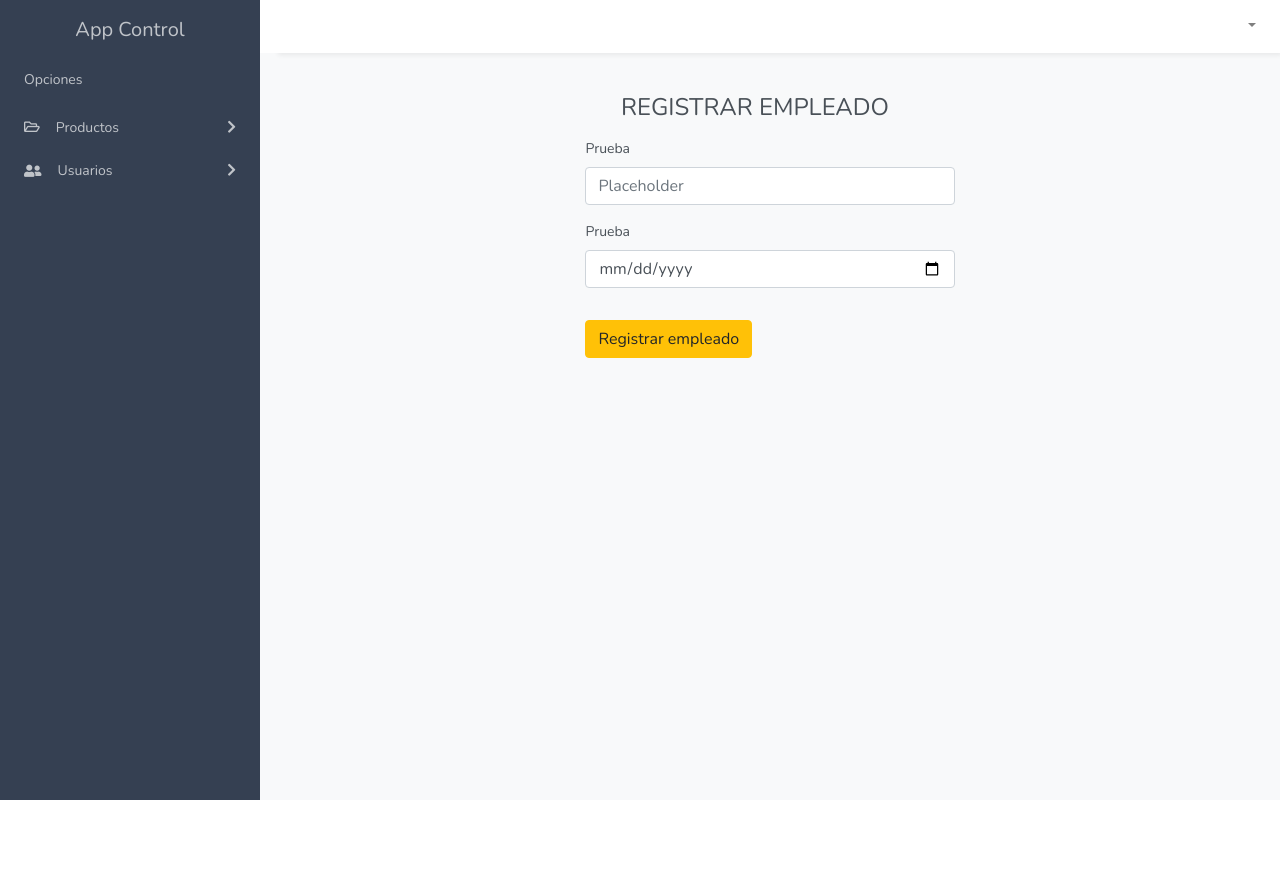
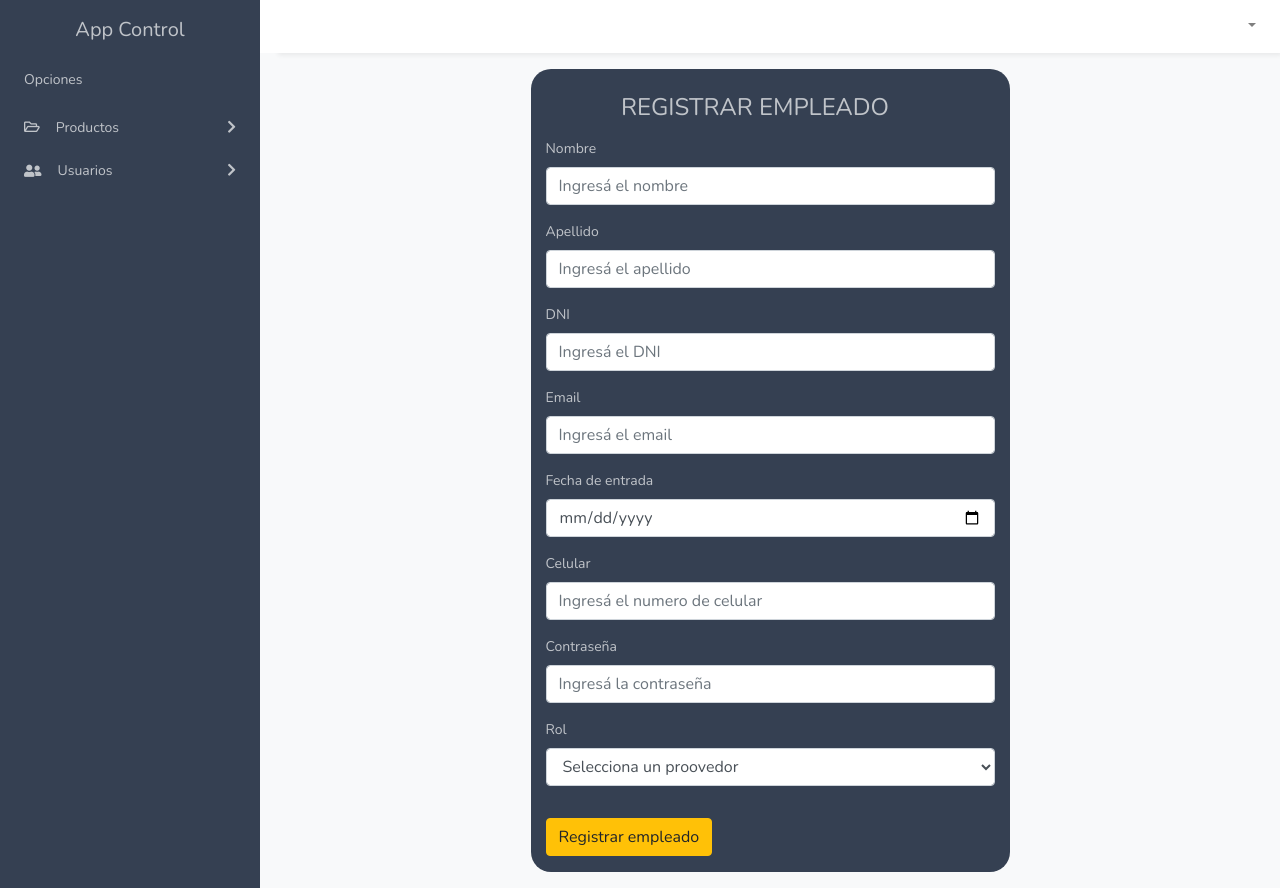
Before and after one commit to correafederico25/stock-system-frontend, a React (Create React App) app: page /dashboard/add-users in a window 1280 px wide. Before the commit the page ends 800 px from the top, so only its background shows below. Built offline with nearby package versions, Linux system fonts and the light colour scheme; no server answers; sample sign-in values are in the browser's storage.

Commit message:
input with select

```diff
--- a/src/App.css
+++ b/src/App.css
@@ -259,3 +259,15 @@ background-image: linear-gradient(180deg,#4e73df 10%,#224abe 100%);
     box-shadow: 0em -3em 0 0, 2em -2em 0 -1em, 3em 0 0 -1em, 2em 2em 0 -1em, 0 3em 0 -1em, -2em 2em 0 0, -3em 0em 0 0, -2em -2em 0 0.2em;
   }
 }
+
+
+.background-colorSideBar{
+background-color: #354052
+}
+.text-white{
+color: white;
+}
+
+.border-radius-20px{
+border-radius: 20px
+}
--- a/src/Components/Input.js
+++ b/src/Components/Input.js
@@ -10,10 +10,21 @@ const handleChange = (e) => {
 }
     return (
         <>
-    <div className="form-group mt-2">
-        <label htmlFor="">{props.textLabel}</label>
-        <input type={props.type} className="form-control" placeholder={props.placeholder} name={props.name} onChange={handleChange} />
-    </div>
+        <div className="form-group mt-2">
+          <label className="text-white" htmlFor="">{props.textLabel}</label>
+      {props.isSelectInput ?
+            <select className="form-control" name="provider" value="" onChange={handleChange} >
+              <option default>Selecciona un proovedor</option>
+              <option value="proovedor 1">Proovedor 1</option>
+              <option value="proovedor 2">Proovedor 2</option>
+              <option value="proovedor 3">Proovedor 3</option>
+              <option value="proovedor 4">Proovedor 4</option>
+            </select>
+
+      :
+          <input type={props.type} className="form-control" placeholder={props.placeholder} name={props.name} onChange={handleChange} />
+      }
+      </div>
         </>
     )
 }
--- a/src/Pages/AddUsers/AddUsers.js
+++ b/src/Pages/AddUsers/AddUsers.js
@@ -48,55 +48,19 @@ const handleChangeInput = (e) =>{
 
           </div>
           <div className="row d-flex justify-content-center">
-            <div className="col-5 background-black border-radius-20px mr-4 ml-4">
+            <div className="col-6 background-colorSideBar border-radius-20px mr-4 ml-4">
               <form>
                 <div className="row d-flex w-100 justify-content-center pt-4">
-                  <h4 className="color-white">REGISTRAR EMPLEADO</h4>
+                  <h4 className="text-white">REGISTRAR EMPLEADO</h4>
                 </div>
-                <Input textLabel={"Prueba"} type={"text"} placeholder={"Placeholder"} name={"name"} handleChangeInput={handleChangeInput}/>
-                <Input textLabel={"Prueba"} type={"date"} placeholder={"Placeholder"} name={"lastname"} handleChangeInput={handleChangeInput}/>
-                {/* <div className="form-group mt-2">
-                  <label htmlFor="exampleInputEmail1">Nombre</label>
-                  <input type="text" className={classNameName} placeholder="Ingresa tu nombre" value={dataEmployee.name} name="name" onChange={(e) => onChangeFormEmployee(e)} />
-                  <div className="invalid-feedback">
-                    Minimo 4 caracteres.
-                </div>
-                </div>
-                <div className="form-group">
-                  <label htmlFor="exampleInputPassword1">Apellido</label>
-                  <input type="text" className={classNameLastname} placeholder="Ingresa tu apellido" value={dataEmployee.lastname} name="lastname" onChange={(e) => { onChangeFormEmployee(e) }} />
-                  <div className="invalid-feedback">
-                    Minimo 4 caracteres.
-                </div>
-                </div>
-                <div className="form-group">
-                  <label htmlFor="exampleInputPassword1">DNI</label>
-                  <input type="number" className={classNameDocumentNumber} placeholder="Ingresa tu DNI" value={dataEmployee.documentNumber} name="documentNumber" onChange={(e) => onChangeFormEmployee(e)} />
-                  <div className="invalid-feedback">
-                    Ingrese un documento valido.
-                </div>
-                </div>
-                <div className="form-group">
-                  <label htmlFor="exampleInputPassword1">Fecha de nacimiento</label>
-                  <input type="date" className={classNameDateOfBirth} placeholder="Ingresa tu fecha de nacimiento" value={dataEmployee.dateOfBirth} name="dateOfBirth" onChange={(e) => onChangeFormEmployee(e)} />
-                  <div className="invalid-feedback">
-                    Ingrese su fecha de nacimiento.
-                </div>
-                </div>
-                <div className="form-group">
-                  <label htmlFor="exampleInputPassword1">Edad</label>
-                  <input type="number" className={classNameAge} placeholder="Ingresa tu edad" value={dataEmployee.age} name="age" onChange={(e) => onChangeFormEmployee(e)} />
-                  <div className="invalid-feedback">
-                    Ingrese una edad válida.
-                </div>
-                </div>
-                <div className="form-group">
-                  <label htmlFor="exampleInputPassword1">Id / cédula</label>
-                  <input type="number" className={classNameId} placeholder="Ingresa id/cédula" value={dataEmployee.id} name="id" onChange={(e) => onChangeFormEmployee(e)} />
-                  <div className="invalid-feedback">
-                    Ingrese una cédula.
-                </div>
-                </div> */}
+                <Input textLabel={"Nombre"} isSelectInput={false} type={"text"} placeholder={"Ingresá el nombre"} name={"name"} handleChangeInput={handleChangeInput}/>
+                <Input textLabel={"Apellido"} isSelectInput={false} type={"text"} placeholder={"Ingresá el apellido"} name={"lastname"} handleChangeInput={handleChangeInput}/>
+                <Input textLabel={"DNI"} isSelectInput={false} type={"number"} placeholder={"Ingresá el DNI"} name={"lastname"} handleChangeInput={handleChangeInput}/>
+                <Input textLabel={"Email"} isSelectInput={false} type={"text"} placeholder={"Ingresá el email"} name={"email"} handleChangeInput={handleChangeInput}/>
+                <Input textLabel={"Fecha de entrada"} isSelectInput={false} type={"date"} placeholder={"Elegí la fecha de entrada"} name={"dateOfAdmission"} handleChangeInput={handleChangeInput}/>
+                <Input textLabel={"Celular"} isSelectInput={false} type={"number"} placeholder={"Ingresá el numero de celular"} name={"phoneNumber"} handleChangeInput={handleChangeInput}/>
+                <Input textLabel={"Contraseña"} isSelectInput={false} type={"password"} placeholder={"Ingresá la contraseña"} name={"password"} handleChangeInput={handleChangeInput}/>
+                <Input textLabel={"Rol"} isSelectInput={true} placeholder={"Ingresá el rol"} name={"role"} handleChangeInput={handleChangeInput}/>
                 <button type="button" className="btn btn-warning mt-3 mb-3" onClick={() => onRegisterEmployee()}>Registrar empleado</button>
               </form>
             </div>
```
